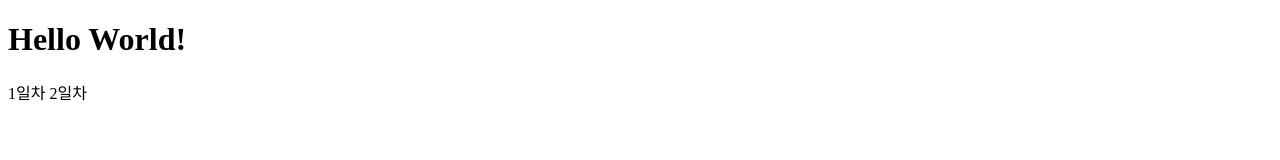
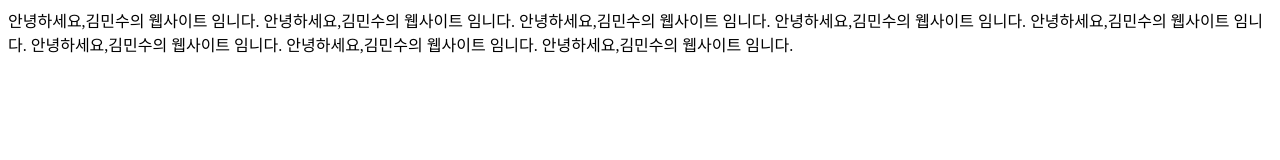
Before and after one commit to cool9850/first, a plain HTML site: page index.html in a window 1280 px wide. Drawn offline with Linux system fonts and the light colour scheme.

Commit message:
second commit

```diff
--- a/index.html
+++ b/index.html
@@ -1,12 +1,19 @@
 <!DOCTYPE html>
-
-<html>
-    <head>
-        <title>나의 첫번째 웹사이트</title>
-        <body>
-            <h1>Hello World!</h1>
-            1일차
-            2일차
-        </body>
-    </head>
+<html lang="en">
+<head>
+    <meta charset="UTF-8">
+    <meta http-equiv="X-UA-Compatible" content="IE=edge">
+    <meta name="viewport" content="width=device-width, initial-scale=1.0">
+    <title>Document</title>
+</head>
+<body>
+    <span>안녕하세요,김민수의 웹사이트 임니다.</span>
+    <span>안녕하세요,김민수의 웹사이트 임니다.</span>
+    <span>안녕하세요,김민수의 웹사이트 임니다.</span>
+    <span>안녕하세요,김민수의 웹사이트 임니다.</span>
+    <span>안녕하세요,김민수의 웹사이트 임니다.</span>
+    <span>안녕하세요,김민수의 웹사이트 임니다.</span>
+    <span>안녕하세요,김민수의 웹사이트 임니다.</span>
+    <span>안녕하세요,김민수의 웹사이트 임니다.</span>
+</body>
 </html>
```
